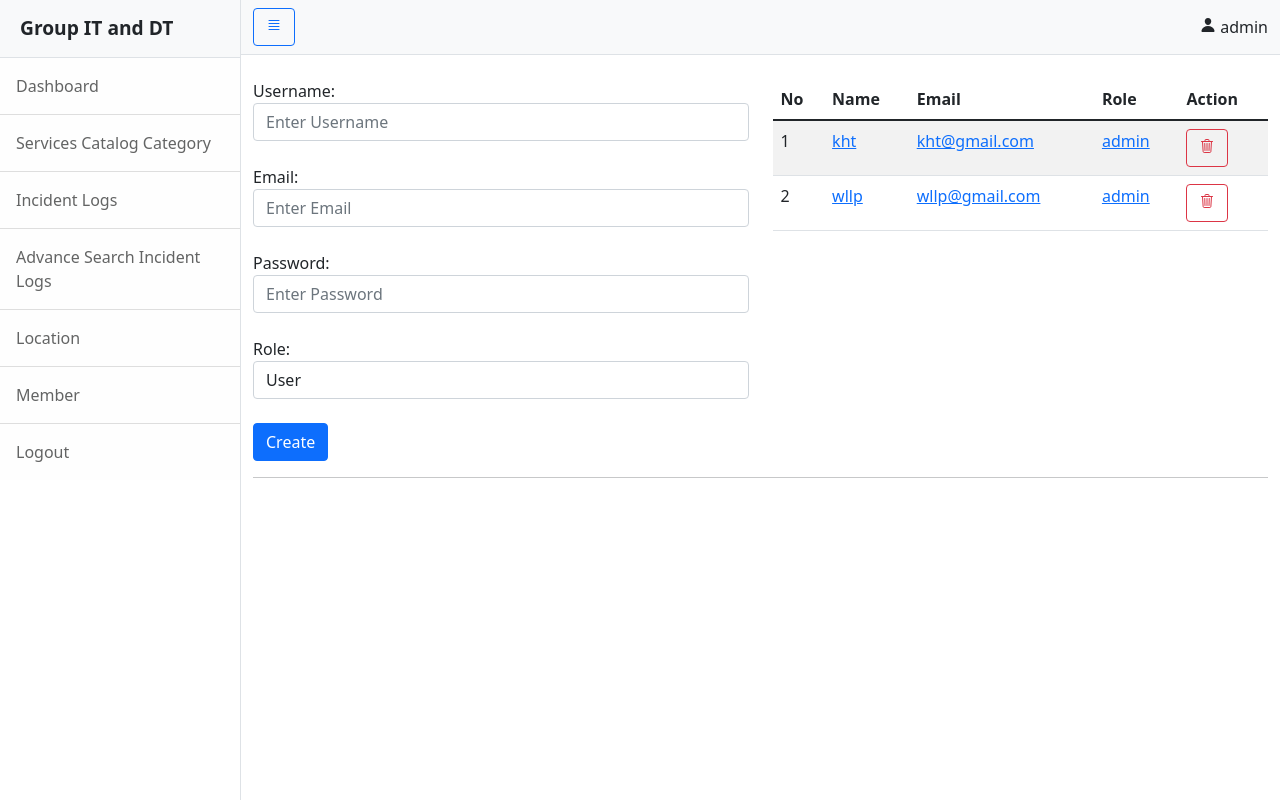
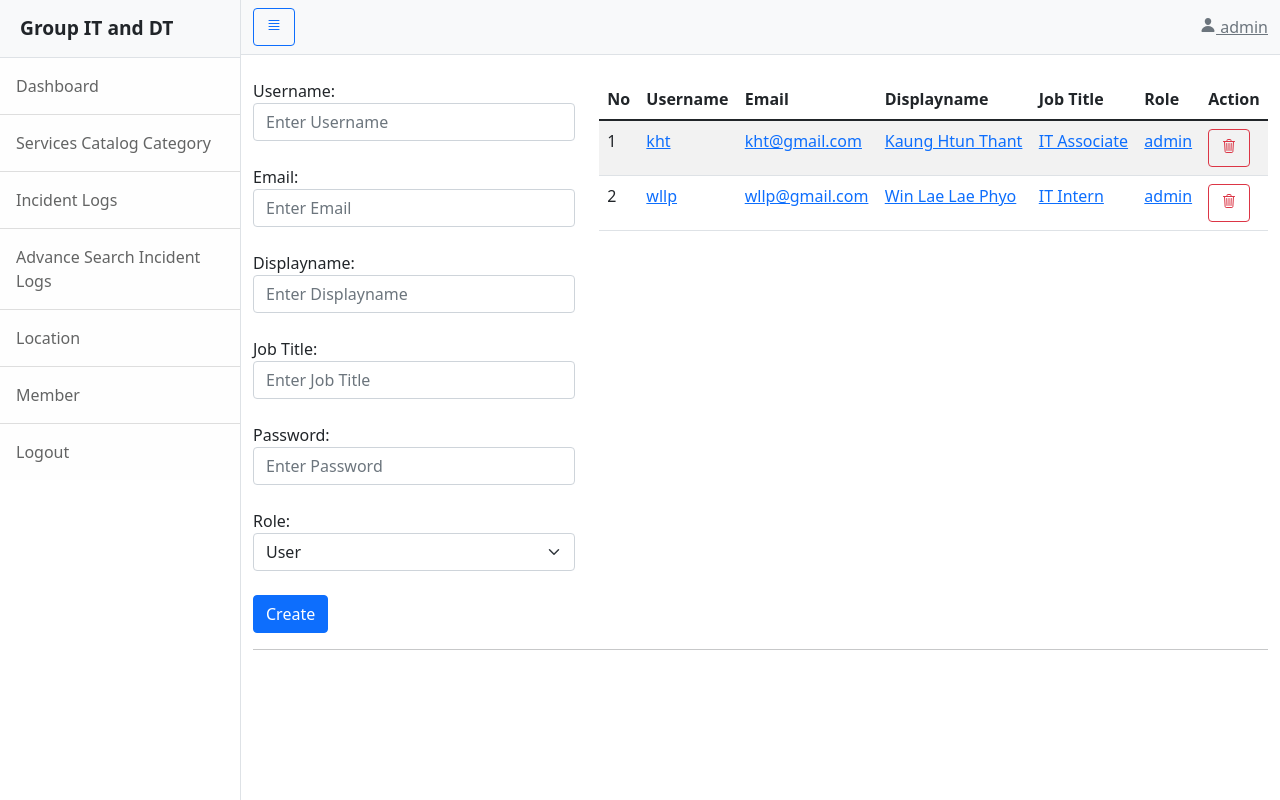
Before and after one commit to eugen3199/incident-logs-kbtc, a PHP site: page /admin/member.php in a window 1280 px wide. Run offline with PHP 8.4, Linux system fonts and the light colour scheme; a user stored in the database is signed in; data comes from the database, SQL or seed files in the repository; both versions use the stored data as it was after the commit; some libraries are stand-ins or nearby versions.

Commit message:
password_hash of member page,database export,profile page,added  email,display_name and job_title

```diff
--- a/admin/backend.php
+++ b/admin/backend.php
@@ -312,7 +312,9 @@ function image_filter($image,$location){
     if(isset($_POST["member_create"])){
        $username = htmlspecialchars($_POST["username"]);
        $useremail= htmlspecialchars($_POST["useremail"]);
-       $password = htmlspecialchars($_POST["password"]);
+       $display_name= htmlspecialchars($_POST["display_name"]);
+       $job_title= htmlspecialchars($_POST["job_title"]);
+       $password = password_hash(htmlspecialchars($_POST["password"]),PASSWORD_DEFAULT);
        $role = htmlspecialchars($_POST["role"]);
        $date = date("Y-m-d");
        $sql = "SELECT * FROM member WHERE name='$username' OR email='$useremail'";
@@ -323,7 +325,7 @@ function image_filter($image,$location){
         die();
        }
         /* No Encrypt Here Encrypt Your Self */
-       $sql2 = "INSERT INTO member(name,email,password,role,status,profile,position, department,phone,create_at) VALUES ('$username','$useremail','$password','$role',1,'-','-','-','-','$date')";
+       $sql2 = "INSERT INTO member(name,email,display_name,job_title,password,role,status,profile,position, department,phone,create_at) VALUES ('$username','$useremail','$display_name','$job_title','$password','$role',1,'-','-','-','-','$date')";
        $result2 = mysqli_query($connect,$sql2);
        if($result){
         success_message("Member Create Success",$_SERVER['HTTP_REFERER']);
--- a/admin/member.php
+++ b/admin/member.php
@@ -20,7 +20,7 @@
             <!-- Category -->
 
             <div class="row">
-                <div class="col-md-6">
+                <div class="col-md-4">
                     <form action="backend.php" method="post">
                         <div class="form-group ">
                             <label for="category">Username:</label>
@@ -34,8 +34,20 @@
                                 id="category" required>
                         </div>
                         <br>
+                        <div class="form-group ">
+                            <label for="category">Displayname:</label>
+                            <input type="text" class="form-control" placeholder="Enter Displayname" name="display_name"
+                                id="category" required>
+                        </div>
+                        <br>
+                        <div class="form-group ">
+                            <label for="category">Job Title:</label>
+                            <input type="text" class="form-control" placeholder="Enter Job Title" name="job_title"
+                                id="category" required>
+                        </div>
+                        <br>
 
-                        <div class="form-group ">
+                       <div class="form-group ">
                             <label for="category">Password:</label>
                             <input type="password" class="form-control" placeholder="Enter Password" name="password"
                                 id="category" required>
@@ -43,7 +55,7 @@
                         <br>
                         <div class="form-group ">
                             <label for="category">Role:</label>
-                            <select type="text" name="role" class="form-control" id="category" required="required">
+                            <select type="text" name="role" class="form-control form-select" id="category" required="required">
                                 <option value="user"> User </option>
                                 <option value="admin"> Admin </option>
                             </select>
@@ -54,13 +66,15 @@
                         </div>
                     </form>
                 </div>
-                <div class="col-md-6">
+                <div class="col-md-8">
                     <table class="table table-striped">
                         <thead>
                             <tr>
                                 <th>No</th>
-                                <th>Name</th>
+                                <th>Username</th>
                                 <th>Email</th>
+                                <th>Displayname</th>
+                                <th>Job Title</th>
                                 <th>Role</th>
                                 <th>Action</th>
                             </tr>
@@ -85,6 +99,11 @@
                                         <?php echo $value['name']; ?> <a></td>
                                 <td><a href="#">
                                         <?php echo $value['email']; ?> <a></td>
+                                <td><a href="#">
+                                        <?php echo $value['display_name']; ?> <a></td>
+                                <td><a href="#">
+                                        <?php echo $value['job_title']; ?> <a></td>
+
 
                                 <td><a href="#"> <?php echo $value['role']; ?> <a></td>
                                 <td>
--- a/admin/nav.php
+++ b/admin/nav.php
@@ -4,11 +4,12 @@
         <button class="navbar-toggler" type="button" data-bs-toggle="collapse" data-bs-target="#navbarSupportedContent" aria-controls="navbarSupportedContent" aria-expanded="false" aria-label="Toggle navigation"><span class="navbar-toggler-icon"></span></button>
         <div class="collapse navbar-collapse" id="navbarSupportedContent">
             <ul class="navbar-nav ms-auto mt-2 mt-lg-0">
+                <li class="nav-item">
+                    <a href="profile.php" class="link-secondary">
+                        <ion-icon class="ion-person" name="person"></ion-icon>
+                        <?php echo $_SESSION["username"]; ?>
 
-                                <li class="nav-item">
-                                    <ion-icon class="ion-person" name="person"></ion-icon>
-
-				    <?php echo $_SESSION["username"]; ?>
+                    </a>
                 </li>
             </ul>
         </div>
--- a/backend.php
+++ b/backend.php
@@ -16,11 +16,14 @@ if(isset($_POST['login'])){
     $username = htmlspecialchars($_POST["username"]);
     $password = htmlspecialchars($_POST["password"]);
 
-    $sql = "SELECT * FROM member WHERE  name='$username' && password='$password'";
+    $sql = "SELECT * FROM member WHERE  name='$username'";
     $data = mysqli_query($connect,$sql);
     $result = mysqli_num_rows($data);
     if($result > 0){
       foreach($data as $key=>$value){
+        if(password_verify($password,$value['password'])){
+
+
             $role = $value['role'];
             if($role == "admin"){
                 $_SESSION["role"] = $role;
@@ -39,6 +42,7 @@ if(isset($_POST['login'])){
             }
           }
     }
+   }
     header("location: /");
 }
 ?>
```
Also changed, not shown: admin/profile.php (added, +51 -0 lines), cp473227_laravel2.sql (+24 -20 lines). Lines whose indentation alone changed are shown as unchanged.
